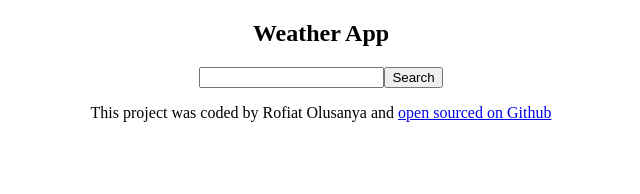
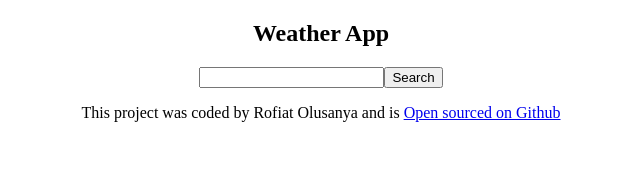
Before and after one commit to Rofiat369/weather-react, a React (Create React App) app: page / in a window 1280 px wide. Shown: the top 194 px of the page, without its empty margins (319-959 px from the left). Built offline with nearby package versions, Linux system fonts and the light colour scheme.

Commit message:
Added Bootstrap

```diff
--- a/package.json
+++ b/package.json
@@ -7,6 +7,7 @@
     "@testing-library/react": "^11.2.7",
     "@testing-library/user-event": "^12.8.3",
     "axios": "^0.21.1",
+    "bootstrap": "^5.0.1",
     "react": "^17.0.2",
     "react-dom": "^17.0.2",
     "react-scripts": "4.0.3",
--- a/src/Search.js
+++ b/src/Search.js
@@ -43,7 +43,7 @@
             </form>
             <p>{message}</p>
             <footer>
-                This project was coded by Rofiat Olusanya and <a href="https://github.com/Rofiat369/weather-react" target="_blank" rel="noreferrer" >open sourced on Github</a>
+                This project was coded by Rofiat Olusanya and is <a href="https://github.com/Rofiat369/weather-react" target="_blank" rel="noreferrer">Open sourced on Github</a>
             </footer>
         </div>
     );
```
Also changed, not shown: 1 other file (tests, documents, lock files or other folders).
